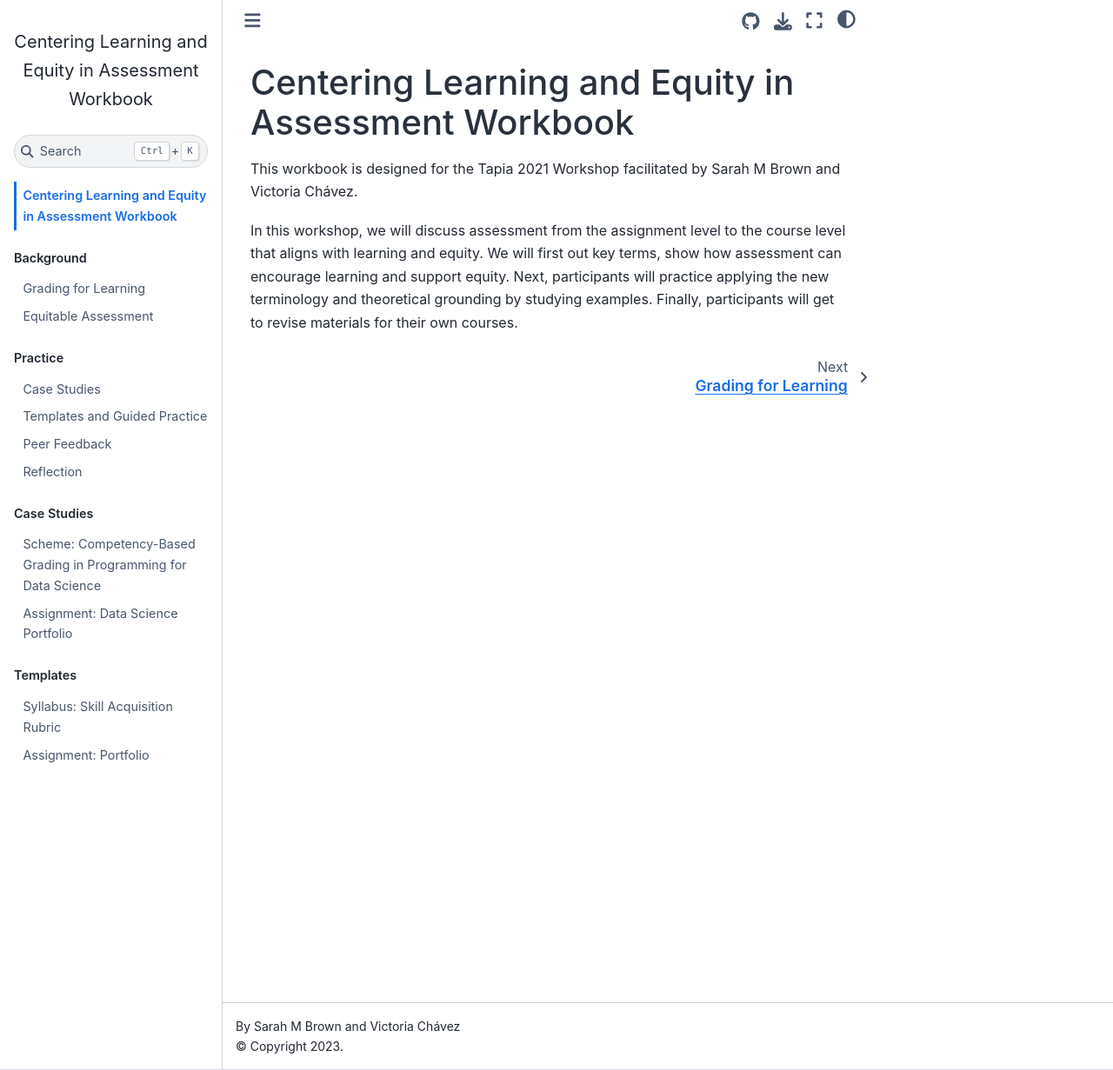
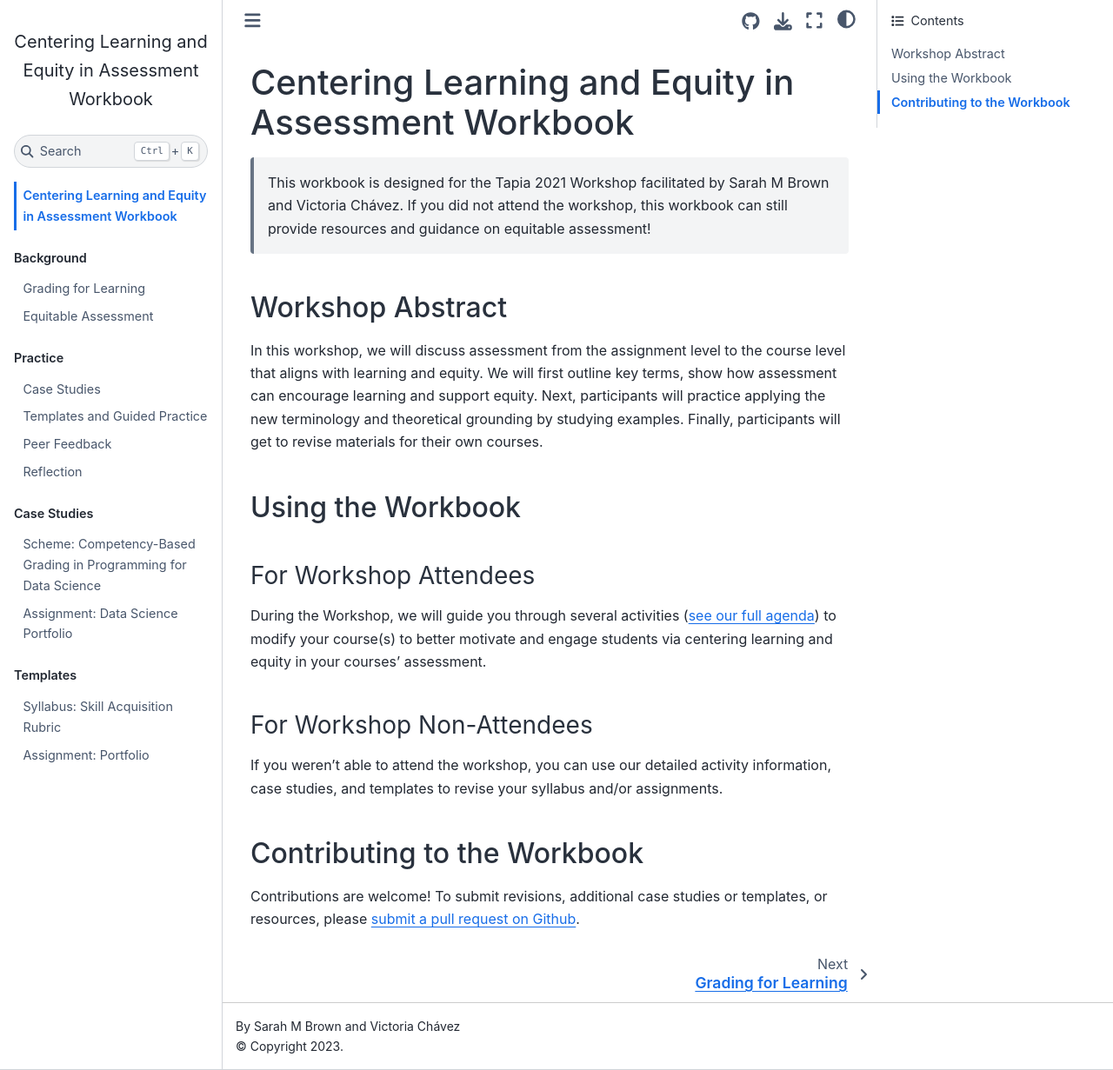
Before and after one commit to grading4learning/workbook, a Jupyter Book: the page built from index.md, in a window 1280 px wide and 1231 px high. Shown: the whole window at 87% size. Built offline with Jupyter Book 1.0.4 settings and Sphinx 7.4.7 and the Sphinx Book theme 1.1.4, drawn with Linux system fonts in a browser that asks for light colours; pages that are not in the unit, such as notebooks, are missing from menus.

Commit message:
updated index w/ more info

```diff
--- a/index.md
+++ b/index.md
@@ -1,5 +1,16 @@
 # Centering Learning and Equity in Assessment Workbook
 
-This workbook is designed for the Tapia 2021 Workshop facilitated by Sarah M Brown and Victoria Chávez.
+> This workbook is designed for the Tapia 2021 Workshop facilitated by Sarah M Brown and Victoria Chávez. If you did not attend the workshop, this workbook can still provide resources and guidance on equitable assessment!
 
-In this workshop, we will discuss assessment from the assignment level to the course level that aligns with learning and equity. We will first out key terms, show how assessment can encourage learning and support equity. Next, participants will practice applying the new terminology and theoretical grounding by studying examples.  Finally, participants will get to revise materials for their own courses.
+## Workshop Abstract
+In this workshop, we will discuss assessment from the assignment level to the course level that aligns with learning and equity. We will first outline key terms, show how assessment can encourage learning and support equity. Next, participants will practice applying the new terminology and theoretical grounding by studying examples.  Finally, participants will get to revise materials for their own courses.
+
+## Using the Workbook
+### For Workshop Attendees
+During the Workshop, we will guide you through several activities ([see our full agenda](https://grading4learning.github.io)) to modify your course(s) to better motivate and engage students via centering learning and equity in your courses’ assessment.
+
+### For Workshop Non-Attendees
+If you weren't able to attend the workshop, you can use our detailed activity information, case studies, and templates to revise your syllabus and/or assignments.
+
+## Contributing to the Workbook
+Contributions are welcome! To submit revisions, additional case studies or templates, or resources, please [submit a pull request on Github](https://github.com/grading4learning/workbook/compare).
```
